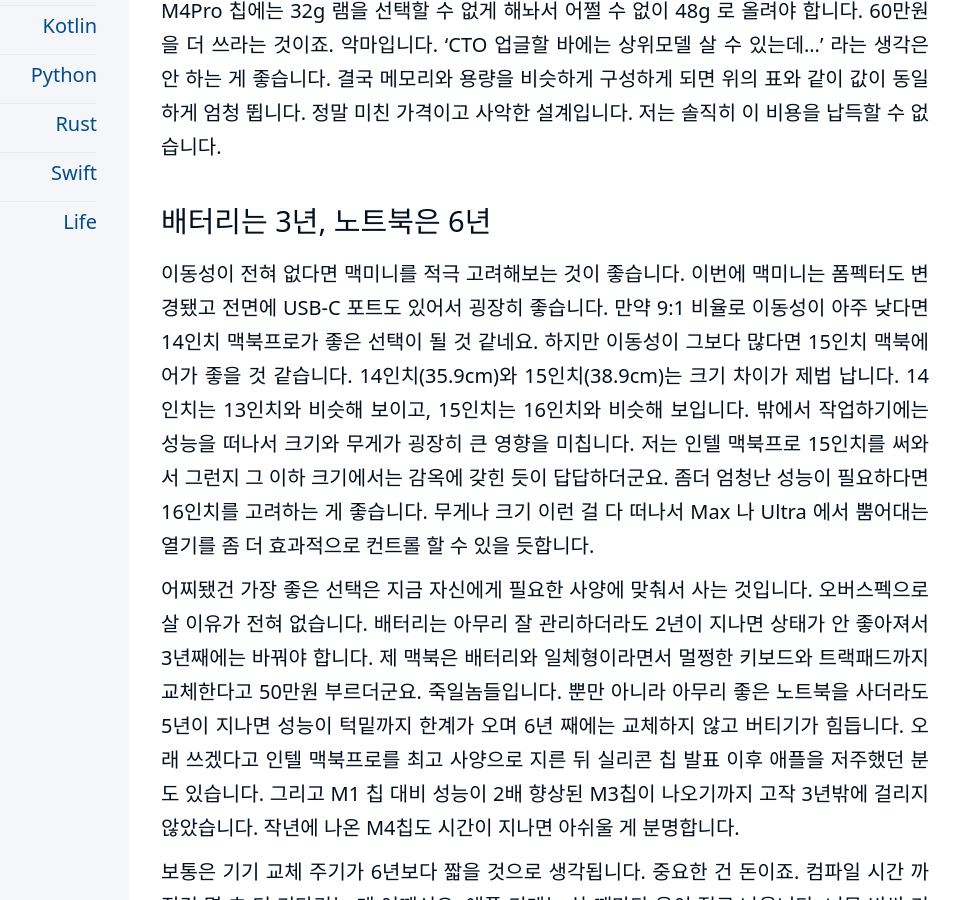
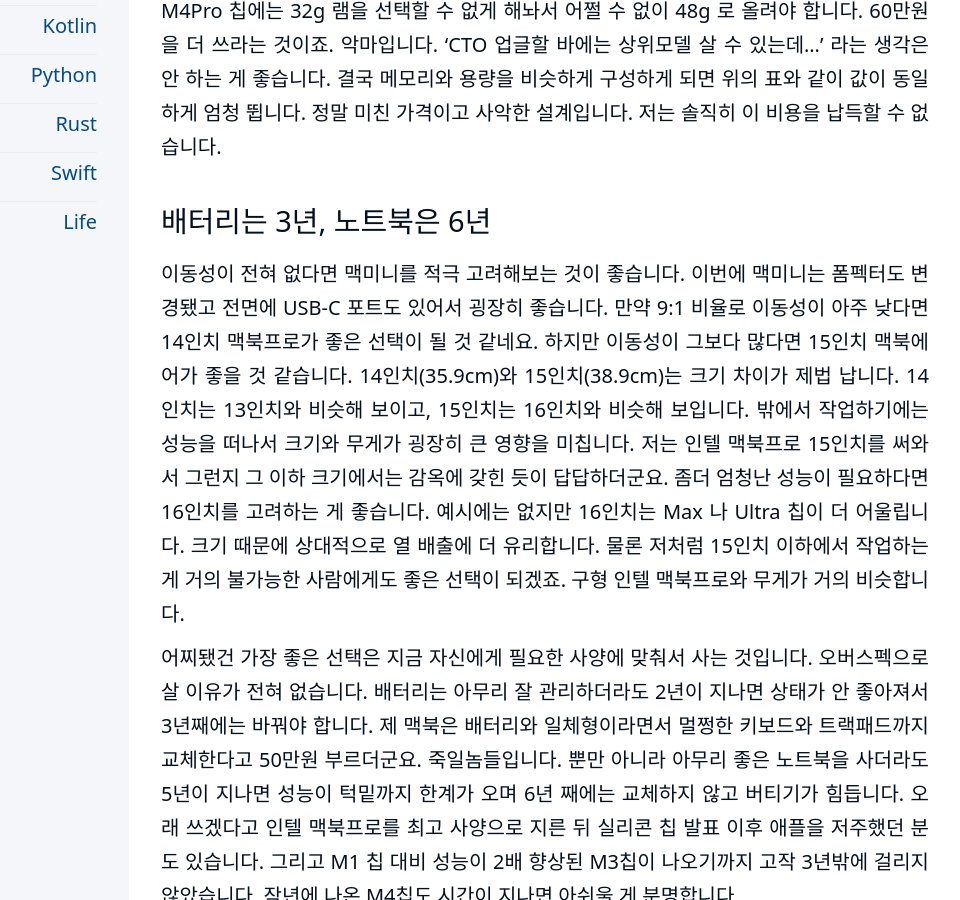
Before and after one commit to kiroshin/kiroshin.github.io, a Jekyll site: the page built from _posts/2025-03-24-macbook_for_dev.md, in a window 1280 px wide and 900 px high, scrolled down 4089 px. Shown: the whole window, without its empty margins (191-1151 px from the left). Built offline with Jekyll 4.4.1, drawn with Linux system fonts in a browser that asks for light colours.

Commit message:
Update 2025-03-24-macbook_for_dev.md

```diff
--- a/_posts/2025-03-24-macbook_for_dev.md
+++ b/_posts/2025-03-24-macbook_for_dev.md
@@ -54,7 +54,7 @@ CPU는 이미 M1 부터 차고 넘치는 사양이었습니다. M4는 말할 것
 
 
 ## 배터리는 3년, 노트북은 6년
-이동성이 전혀 없다면 맥미니를 적극 고려해보는 것이 좋습니다. 이번에 맥미니는 폼펙터도 변경됐고 전면에 USB-C 포트도 있어서 굉장히 좋습니다. 만약 9:1 비율로 이동성이 아주 낮다면 14인치 맥북프로가 좋은 선택이 될 것 같네요. 하지만 이동성이 그보다 많다면 15인치 맥북에어가 좋을 것 같습니다. 14인치(35.9cm)와 15인치(38.9cm)는 크기 차이가 제법 납니다. 14인치는 13인치와 비슷해 보이고, 15인치는 16인치와 비슷해 보입니다. 밖에서 작업하기에는 성능을 떠나서 크기와 무게가 굉장히 큰 영향을 미칩니다. 저는 인텔 맥북프로 15인치를 써와서 그런지 그 이하 크기에서는 감옥에 갖힌 듯이 답답하더군요. 좀더 엄청난 성능이 필요하다면 16인치를 고려하는 게 좋습니다. 무게나 크기 이런 걸 다 떠나서 Max 나 Ultra 에서 뿜어대는 열기를 좀 더 효과적으로 컨트롤 할 수 있을 듯합니다.
+이동성이 전혀 없다면 맥미니를 적극 고려해보는 것이 좋습니다. 이번에 맥미니는 폼펙터도 변경됐고 전면에 USB-C 포트도 있어서 굉장히 좋습니다. 만약 9:1 비율로 이동성이 아주 낮다면 14인치 맥북프로가 좋은 선택이 될 것 같네요. 하지만 이동성이 그보다 많다면 15인치 맥북에어가 좋을 것 같습니다. 14인치(35.9cm)와 15인치(38.9cm)는 크기 차이가 제법 납니다. 14인치는 13인치와 비슷해 보이고, 15인치는 16인치와 비슷해 보입니다. 밖에서 작업하기에는 성능을 떠나서 크기와 무게가 굉장히 큰 영향을 미칩니다. 저는 인텔 맥북프로 15인치를 써와서 그런지 그 이하 크기에서는 감옥에 갖힌 듯이 답답하더군요. 좀더 엄청난 성능이 필요하다면 16인치를 고려하는 게 좋습니다. 예시에는 없지만 16인치는 Max 나 Ultra 칩이 더 어울립니다. 크기 때문에 상대적으로 열 배출에 더 유리합니다. 물론 저처럼 15인치 이하에서 작업하는 게 거의 불가능한 사람에게도 좋은 선택이 되겠죠. 구형 인텔 맥북프로와 무게가 거의 비슷합니다.
 
 어찌됐건 가장 좋은 선택은 지금 자신에게 필요한 사양에 맞춰서 사는 것입니다. 오버스펙으로 살 이유가 전혀 없습니다. 배터리는 아무리 잘 관리하더라도 2년이 지나면 상태가 안 좋아져서 3년째에는 바꿔야 합니다. 제 맥북은 배터리와 일체형이라면서 멀쩡한 키보드와 트랙패드까지 교체한다고 50만원 부르더군요. 죽일놈들입니다. 뿐만 아니라 아무리 좋은 노트북을 사더라도 5년이 지나면 성능이 턱밑까지 한계가 오며 6년 째에는 교체하지 않고 버티기가 힘듭니다. 오래 쓰겠다고 인텔 맥북프로를 최고 사양으로 지른 뒤 실리콘 칩 발표 이후 애플을 저주했던 분도 있습니다. 그리고 M1 칩 대비 성능이 2배 향상된 M3칩이 나오기까지 고작 3년밖에 걸리지 않았습니다. 작년에 나온 M4칩도 시간이 지나면 아쉬울 게 분명합니다.
 
```
